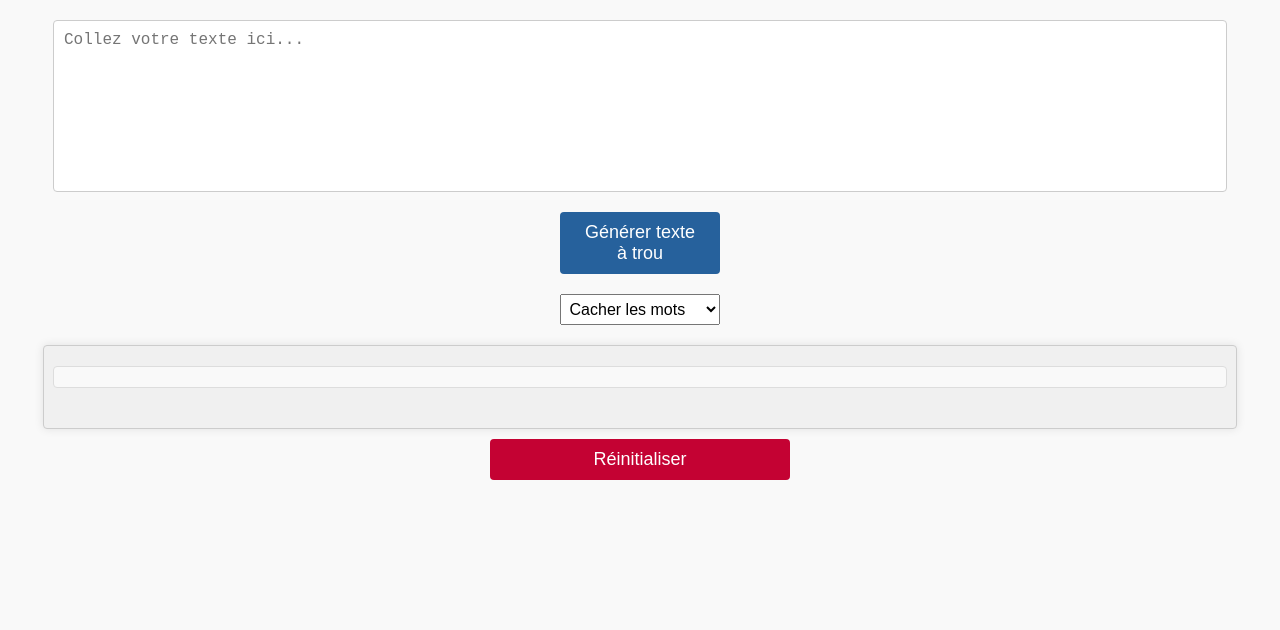
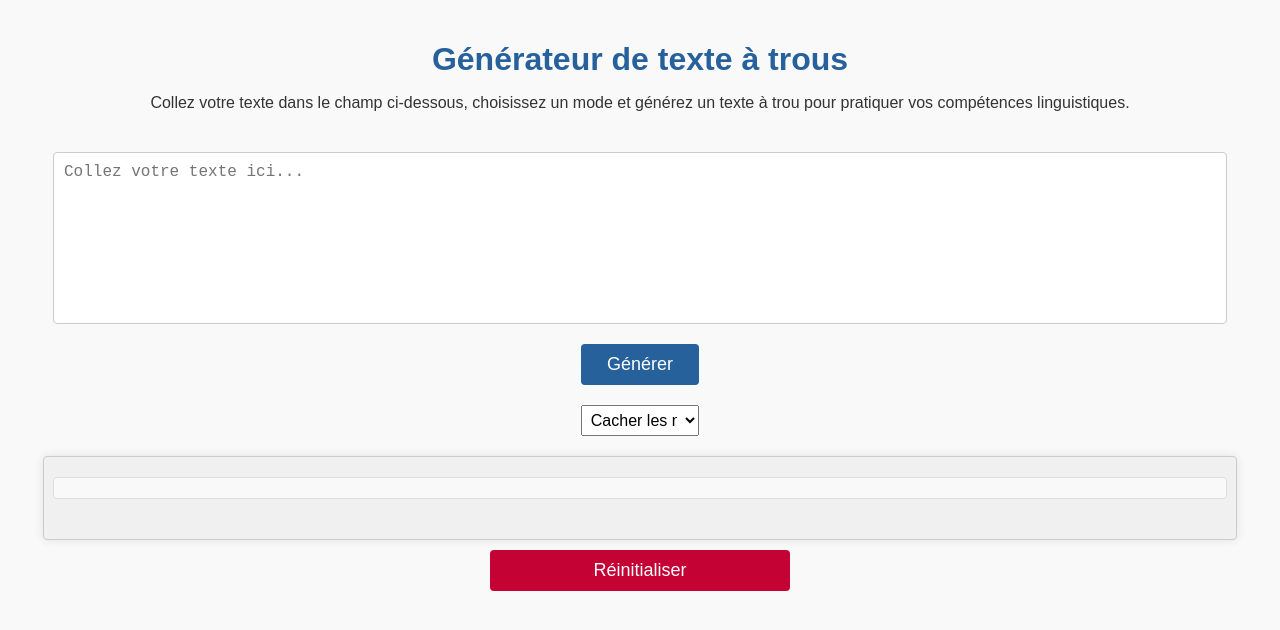
Before and after one commit to fabburst/ClozeTest, a plain HTML site: page index.html in a window 1280 px wide. Drawn offline with Linux system fonts and the light colour scheme.

Commit message:
Add title and description
Add title and description above the original text input field to improve aesthetics and explain the application's functionality.

```diff
--- a/index.html
+++ b/index.html
@@ -7,10 +7,14 @@
     <link rel="stylesheet" href="styles.css">
 </head>
 <body>
+    <div id="header">
+        <h1>Générateur de texte à trous</h1>
+        <p>Collez votre texte dans le champ ci-dessous, choisissez un mode et générez un texte à trou pour pratiquer vos compétences linguistiques.</p>
+    </div>
     <div id="input-container">
         <textarea id="original-text" placeholder="Collez votre texte ici..."></textarea>
         <div class="controls">
-            <button id="generate-cloze">Générer texte à trou</button>
+            <button id="generate-cloze">Générer</button>
             <select id="mode-select">
                 <option value="hide">Cacher les mots</option>
                 <option value="type">Taper les mots</option>
--- a/styles.css
+++ b/styles.css
@@ -8,6 +8,24 @@ body {
     flex-direction: column;
     align-items: center;
     background-color: #f9f9f9;
+}
+
+#header {
+    width: 90%;
+    margin-top: 20px;
+    text-align: center;
+}
+
+#header h1 {
+    font-size: 2em;
+    margin-bottom: 10px;
+    color: #26619c; /* Dark Cerulean */
+}
+
+#header p {
+    font-size: 1em;
+    margin-bottom: 20px;
+    color: #333;
 }
 
 #input-container, #output-container, #original-text-container {
```
